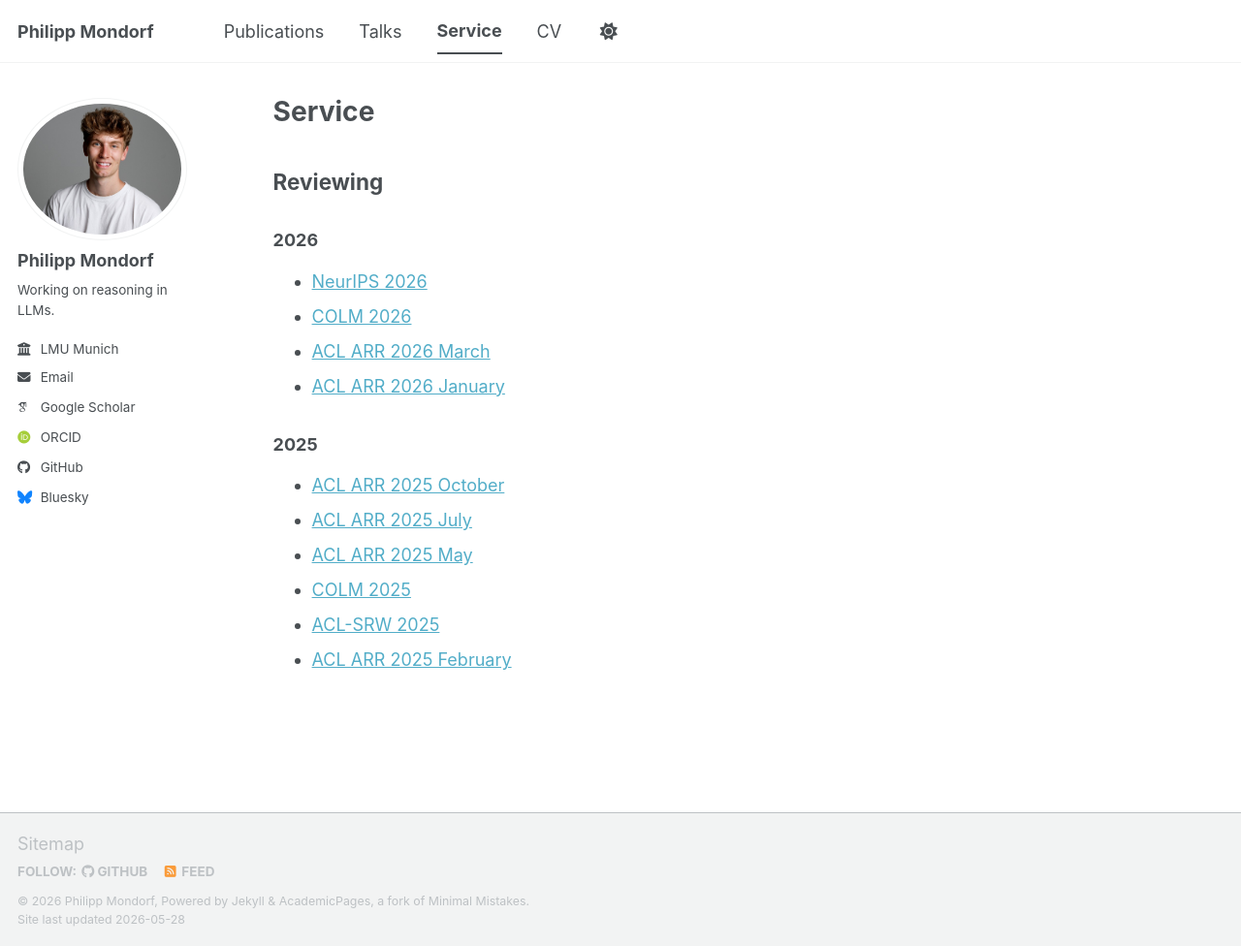
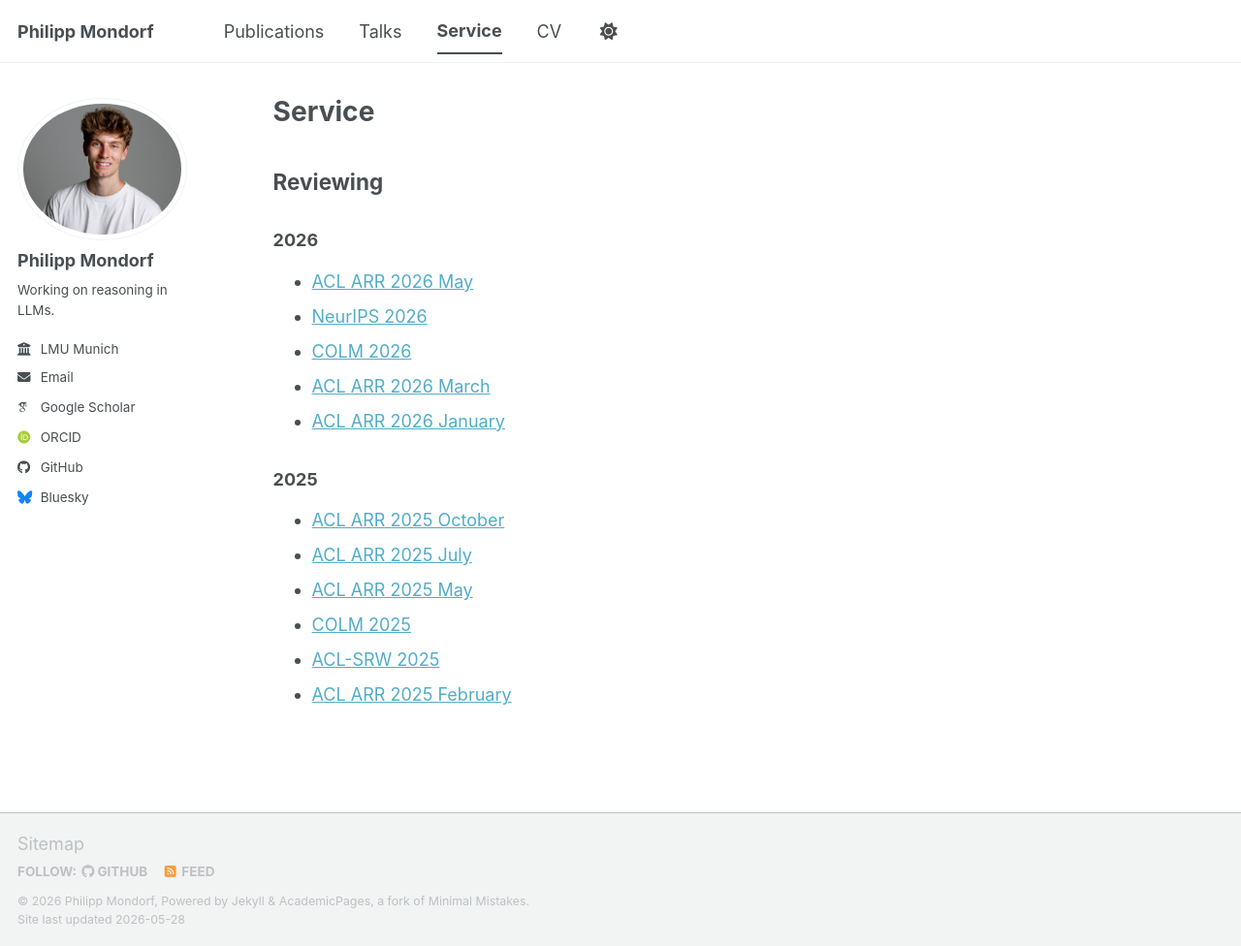
Before and after one commit to PMMon/pmmon.github.io, a Jekyll site: the page built from _pages/service.md, in a window 1280 px wide and 976 px high. Shown: the whole window at 97% size. Built offline with Jekyll 4.4.1, drawn with Linux system fonts in a browser that asks for light colours; some web fonts are replaced; a script bundle is joined from its source files by our own code; library files that are not in the unit come from our copies.

Commit message:
update services

```diff
--- a/_pages/service.md
+++ b/_pages/service.md
@@ -8,6 +8,7 @@
 ## Reviewing
 
 ### 2026
+- [ACL ARR 2026 May](https://2026.emnlp.org/)
 - [NeurIPS 2026](https://neurips.cc/)
 - [COLM 2026](https://colmweb.org/)
 - [ACL ARR 2026 March](https://aclrollingreview.org/dates)
```
